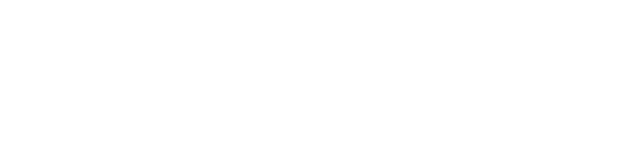
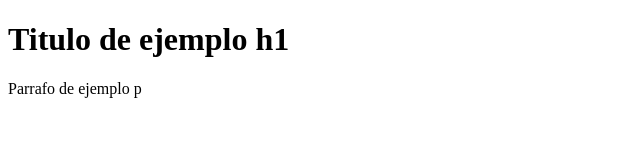
Before and after one commit to MarcosGG7/UD-5_Tarea5_MarcosGarcia_Remote, a plain HTML site: page index.html in a window 1280 px wide. Shown: the whole page, without its empty margins (0-640 px from the left). Drawn offline with Linux system fonts and the light colour scheme.

Commit message:
Primera modificacion Daniel

```diff
--- a/index.html
+++ b/index.html
@@ -5,6 +5,7 @@
         <title>U5T5_MarcosGarcia</title>
     </head>
     <body>
-
+        <h1>Titulo de ejemplo h1</h1>
+        <p>Parrafo de ejemplo p</p>
     </body>
 </html>
```
